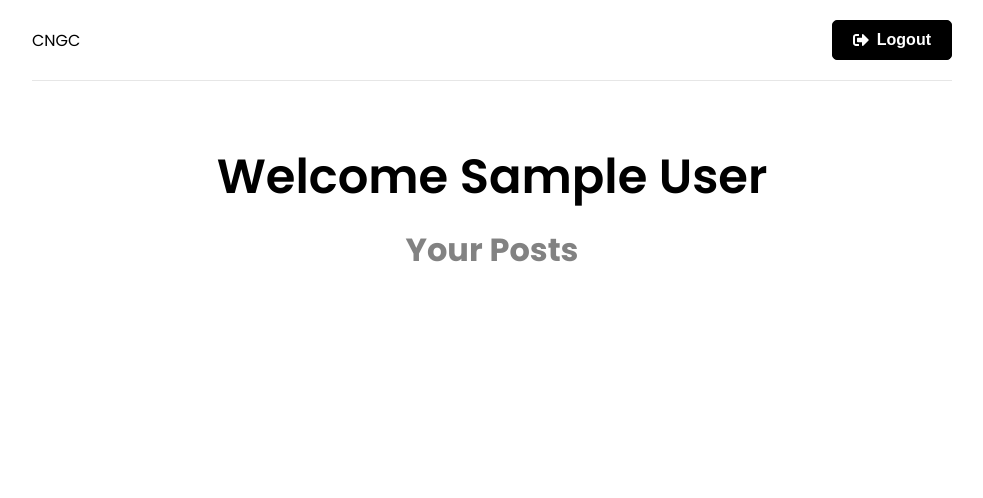
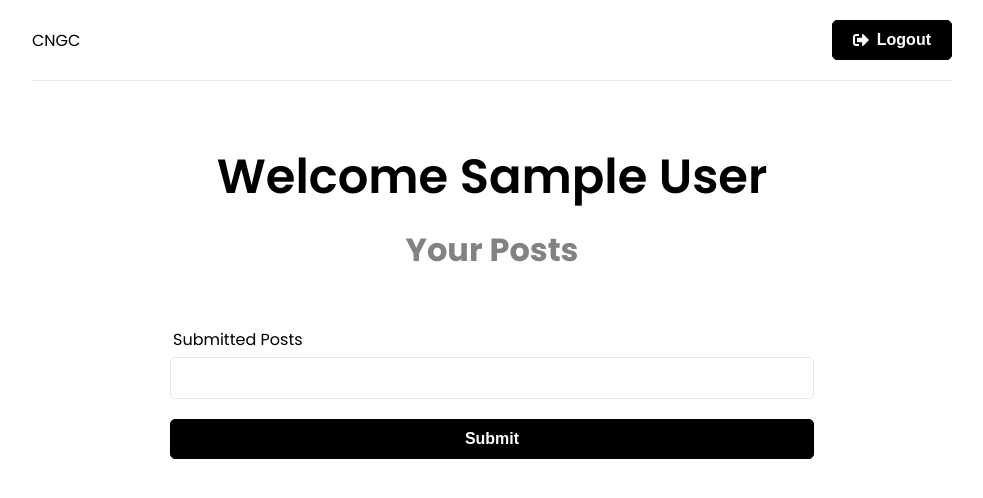
Before and after one commit to MNlegion/PastorRepo, a React (Create React App) app in the folder frontend/: page / in a window 1280 px wide. Shown: the top 498 px of the page, without its empty margins (148-1131 px from the left). Built offline with nearby package versions, Linux system fonts and the light colour scheme; sample sign-in values are in the browser's storage.

Commit message:
postSlice setup with auth token verification

```diff
--- a/frontend/src/components/PostForm.jsx
+++ b/frontend/src/components/PostForm.jsx
@@ -1,14 +1,36 @@
 import { useState } from "react";
-import { useSelector, useDispatch } from "react-redux";
+import { useDispatch } from "react-redux";
+import { createPost } from "../features/posts/postSlice";
 
 function PostForm() {
+  const [text, setText] = useState("");
+
+  const dispatch = useDispatch();
+
   const onSubmit = (e) => {
     e.preventDefault();
+
+    dispatch(createPost({ text }));
+    setText("");
   };
 
   return (
     <section className="form">
-      <form onSubmit={onSubmit}></form>
+      <form onSubmit={onSubmit}>
+        <div className="form-group">
+          <label htmlFor="text">Submitted Posts</label>
+          <input
+            type="text"
+            name="text"
+            id="text"
+            value={text}
+            onChange={(e) => setText(e.target.value)}
+          />
+        </div>
+        <div className="form-group">
+          <button className="btn btn-block" type="submit">Submit</button>
+        </div>
+      </form>
     </section>
   );
 }
--- a/frontend/src/features/posts/postSlice.js
+++ b/frontend/src/features/posts/postSlice.js
@@ -9,11 +9,30 @@ const initialState = {
   message: "",
 };
 
+// Create new post
+export const createPost = createAsyncThunk(
+  "posts/create",
+  async (postData, thunkAPI) => {
+    try {
+      const token = thunkAPI.getState().auth.user.token;
+      return await postService.createPost(postData, token);
+    } catch (error) {
+      const message =
+        (error.response &&
+          error.response.data &&
+          error.response.data.message) ||
+        error.message ||
+        error.toString();
+      return thunkAPI.rejectWithValue(message);
+    }
+  }
+);
+
 export const postSlice = createSlice({
   name: "posts",
   initialState,
   reducers: {
-    reset: (state) => initialState
+    reset: (state) => initialState,
   },
 });
 
```
